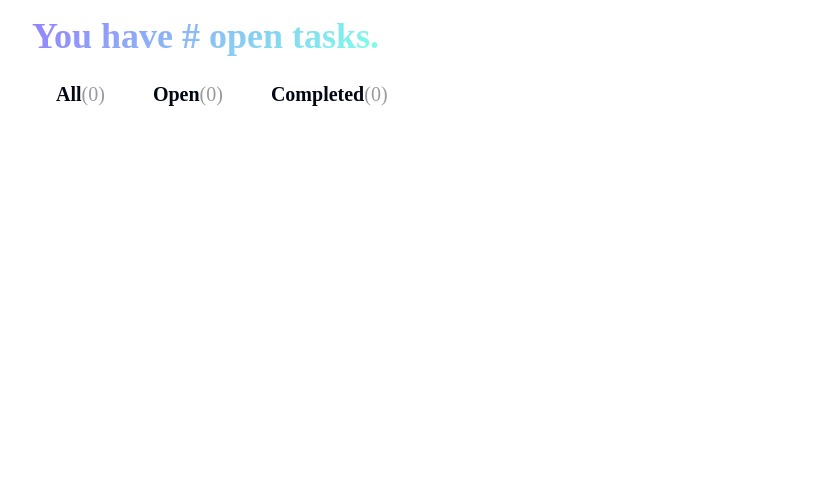
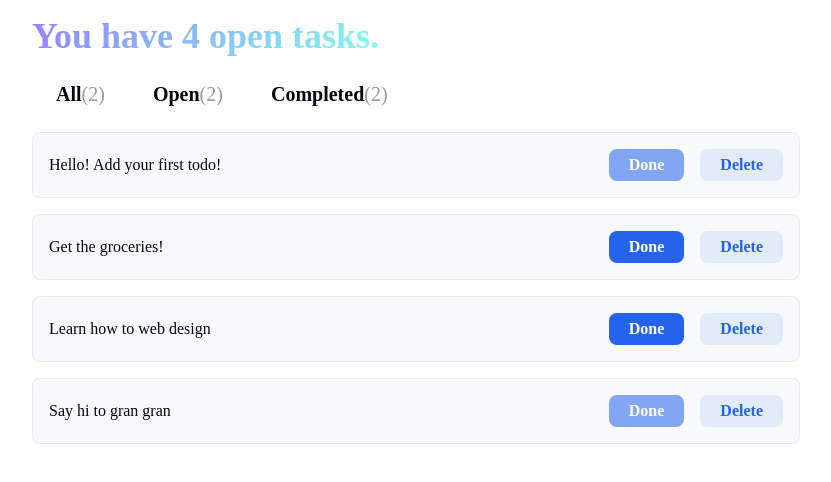
Before and after one commit to sandifer2/TodoApp, a React (Vite) app: page / in a window 1280 px wide. Shown: the top 482 px of the page, without its empty margins (224-1055 px from the left). Built offline with nearby package versions, Linux system fonts and the light colour scheme; a web font is replaced by a local one.

Commit message:
Added to do list functionality and display, added todocard popup component

```diff
--- a/src/App.jsx
+++ b/src/App.jsx
@@ -21,10 +21,10 @@
    <>
 
 
-      <Header/>
-      <Tabs/>
-      <TodoList/>
-      <TodoInput/>
+      <Header todos = {todos}/>
+      <Tabs todos = {todos}/>
+      <TodoList todos = {todos}/>
+      <TodoInput />
    </>
 
   )
--- a/src/components/Header.jsx
+++ b/src/components/Header.jsx
@@ -1,7 +1,12 @@
-export function Header() {
+export function Header(props) {
+    const {todos} = props
+    const todosLength = todos.length
+    const isTasksPlural = todos.length != 1
+    const taskOrTasks = isTasksPlural ? 'tasks' : 'task'
+
     return (
       <header>
-        <h1 className="text-gradient">You have # open tasks.</h1>
+        <h1 className="text-gradient">You have {todosLength} open {taskOrTasks}.</h1>
       </header>
     )
 }
--- a/src/components/Tabs.jsx
+++ b/src/components/Tabs.jsx
@@ -1,14 +1,26 @@
-export function Tabs()
+export function Tabs(props)
 {
+    const {todos} = props
+
     const tabs = ['All', 'Open', 'Completed']
     return(
         <nav className="tab-container">
 
             {tabs.map((tab,tabIndex) => {
+                const numOfTasks = tabs  === 'All' ?
+                todos.length :
+                tab === 'Open' ?
+                todos.filter(val => !val.complete).length
+                :
+                todos.filter(val => val.complete).length
+
+
                 return (
                     <button key ={tabIndex}
                     className="tab-button">
-                        <h4>{tab}<span>(0)</span></h4>
+                        <h4>{tab}
+                            <span>({numOfTasks})
+                        </span></h4>
                     </button>
                 )
 
--- a/src/components/TodoCard.jsx
+++ b/src/components/TodoCard.jsx
@@ -1,8 +1,19 @@
-export function TodoCard()
+export function TodoCard(props)
 {
+    const{todoIndex, todos} = props
+    const todo = todos[todoIndex]
+    console.log(todo)
     return(
-        <div>
-
+        <div className="card todo-item">
+            <p>{todo.input}</p>
+            <div className ="todo-buttons">
+                <button disabled ={todo.complete}>
+                    <h6>Done</h6>
+                </button>
+                <button>
+                    <h6>Delete</h6>
+                </button>
+            </div>
         </div>
     )
 
--- a/src/components/TodoList.jsx
+++ b/src/components/TodoList.jsx
@@ -1,10 +1,27 @@
 import { TodoCard } from "./TodoCard";
 
-export function TodoList()
+export function TodoList(props)
 {
+    const { todos } = props
+
+    const tab = 'All'
+    const filterTodosList = tab === 'All' ?
+    todos:
+    tab === 'Completed' ?
+    todos.filter(val => val.completed) :
+    todos.filter(val => !val.completed)
+
     return (
-        <div>
+        <>
+            {filterTodosList.map((todo, todoIndex) => {
+                return (
 
-        </div>
+                    <TodoCard key={todoIndex}
+                    todoIndex = {todoIndex} {...props} />
+
+                )
+            })}
+
+        </>
     )
 }
```
